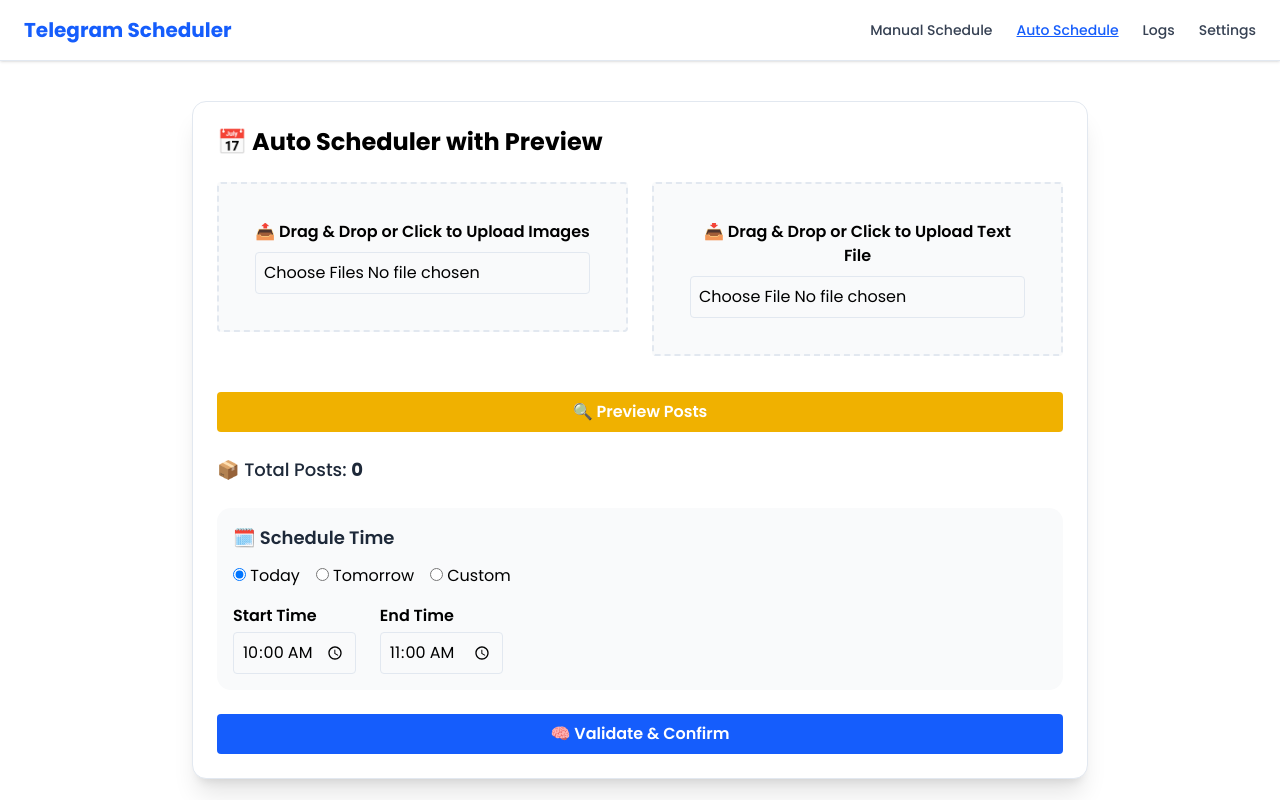
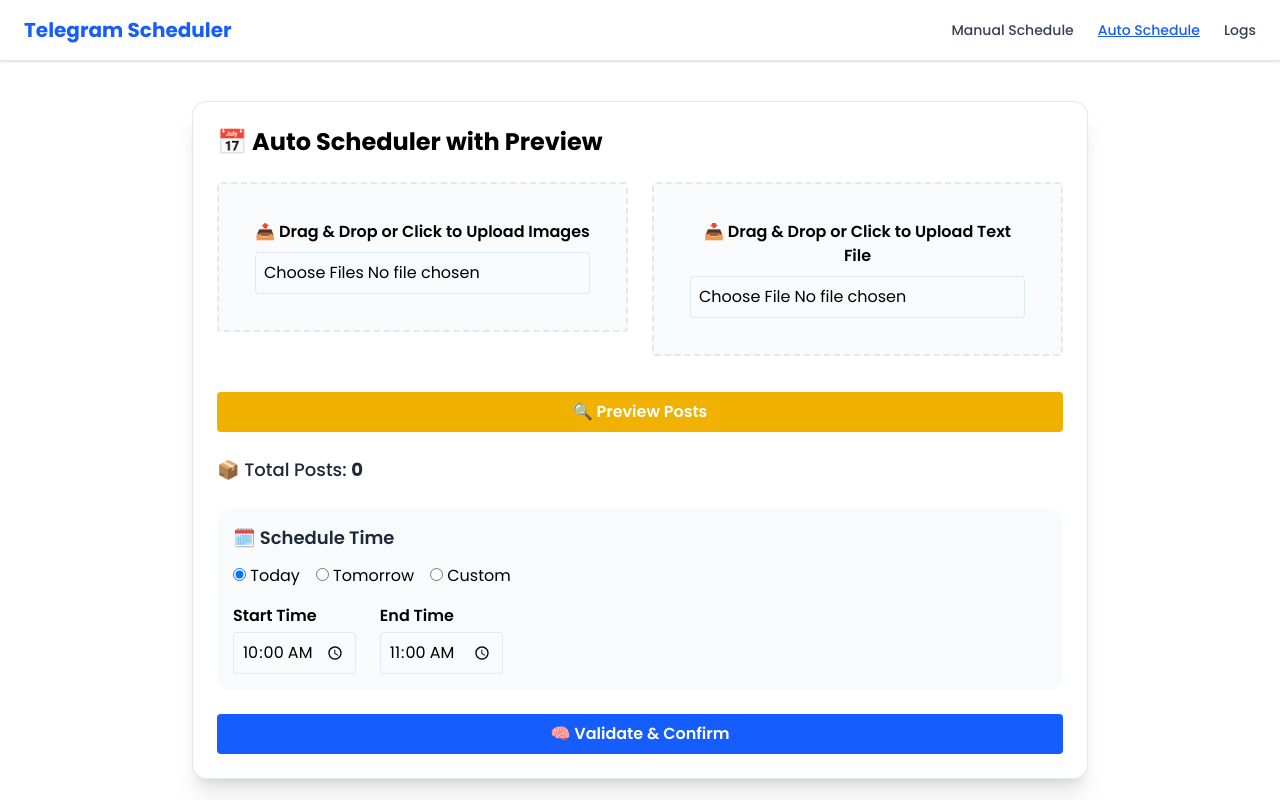
Before and after one commit to Raghavan-Identiti/Telegram-Scheduler_frontend, a Next.js app: page /auto-schedule in a window 1280 px wide. Built offline with nearby package versions, Linux system fonts and the light colour scheme.

Commit message:
Auto scheduler partially done

```diff
--- a/src/app/Navbar/Navbar.jsx
+++ b/src/app/Navbar/Navbar.jsx
@@ -11,7 +11,7 @@
   { label: 'Manual Schedule', href: '/manual-schedule' },
   { label: 'Auto Schedule', href: '/auto-schedule' },
   { label: 'Logs', href: '/logs' }, // Optional
-  { label: 'Settings', href: '/settings' } // Optional
+//   { label: 'Settings', href: '/settings' } // Optional
 ];
 
 export default function Navbar() {
```
